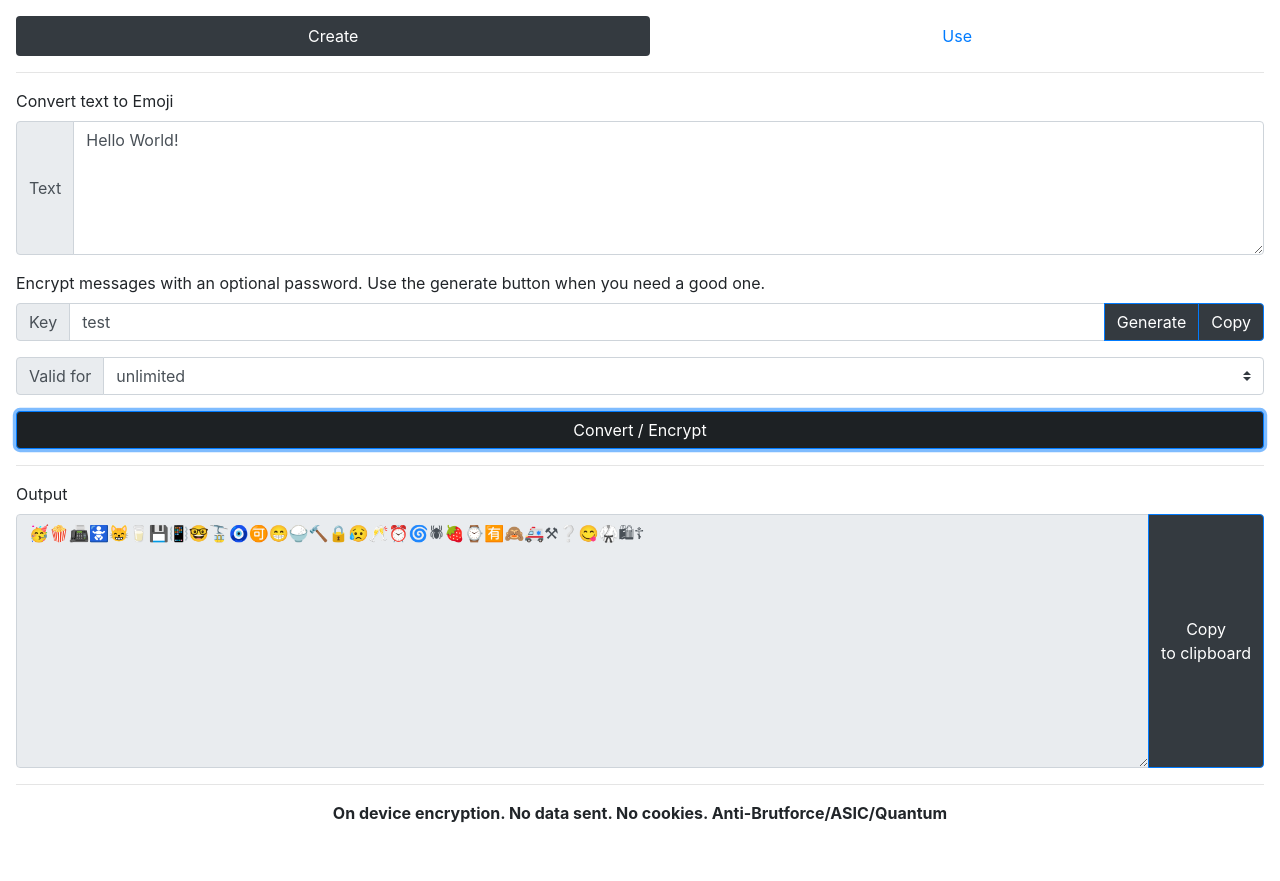
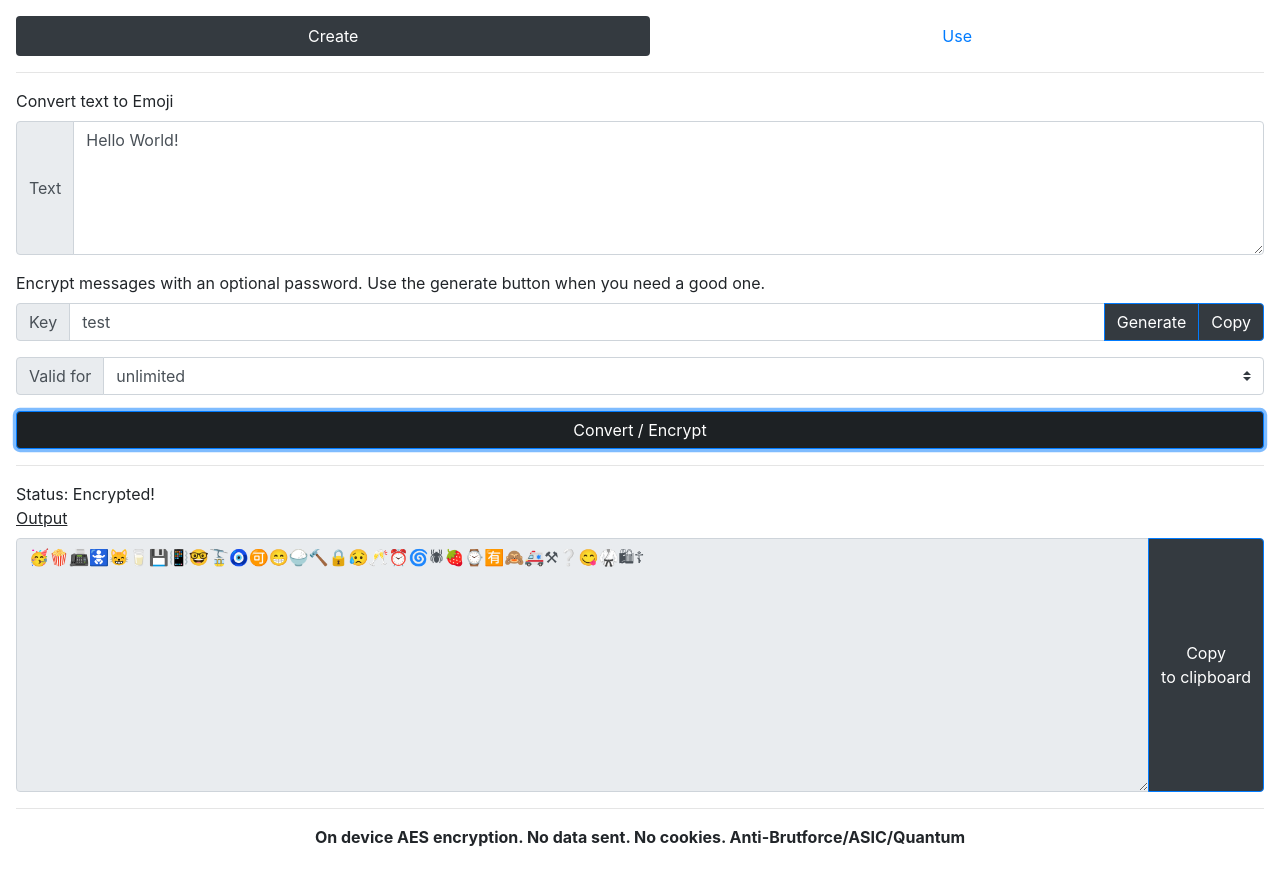
Before and after one commit to mqxym/EmojiCrypt, a plain HTML site: page create.html in a window 1280 px wide. Both pictures are taken after a click on the button "Convert / Encrypt". Before the commit the page ends 857 px from the top, so only its background shows below. Drawn offline with nearby package versions, Linux system fonts and the light colour scheme.

Commit message:
small changes

```diff
--- a/create.html
+++ b/create.html
@@ -58,7 +58,8 @@
 	 <button id="btnEncode" type="button" class="btn btn-primary bg-dark btn-block mb-2">Convert / Encrypt</button>
 	</form>
 	<hr>
-	<label for="basic-url">Output</label>
+	<div id="processStatus">Status: N/A</div>
+	<label for="basic-url"><u>Output</u></label>
 	<div class="input-group mb-3">
 	  <textarea class="form-control" aria-label="Emoji" id="out" rows="10" readonly>Copy from here</textarea>
 	  	<div class="input-group-append">
@@ -67,7 +68,7 @@
 	</div>
 	<hr>
 	<p class="text-center">
-	<b>On device encryption. No data sent. No cookies. Anti-Brutforce/ASIC/Quantum</b>
+	<b>On device AES encryption. No data sent. No cookies. Anti-Brutforce/ASIC/Quantum</b>
 	</p>
 
     <!--
@@ -105,7 +106,10 @@
 		}
 
 
-		$("#btnEncode").click(function(){
+		$("#btnEncode").click(async function(){
+			$("#processStatus").html("Status: Encrypting...");
+			await new Promise(r => setTimeout(r, 15));
+
 			let message = $("#inputText").val();
 			let key1 = getPassword($("#inputKey").val(), getSecLevel());
 			let inputinputValidFor = $("#inputValidFor").val();
@@ -126,6 +130,7 @@
 			} while (testHex != encryptedHex)
 
 			$("#out").val(emojiString);
+			$("#processStatus").html("Status: Encrypted!");
 		});
 
 		$("#btnKeyGenerate").click(function(){
--- a/emo.js
+++ b/emo.js
@@ -3,7 +3,7 @@
 	}
 
 	function getSecLevel () {
-		return 32;
+		return 1024;
 	}
 
 	function getPassword(pass, secLevel) {
@@ -104,7 +104,7 @@
 	}
 
 	function generateRandomEmo(emo_array) {
-		let length = (2+(Math.floor(Math.random() * 8))) * 32;
+		let length = (2+(Math.floor(Math.random() * 4))) * 32;
 
 		let emo_string = "";
 		let i = 0;
```
Also changed, not shown: use.html (+9 -3 lines).
